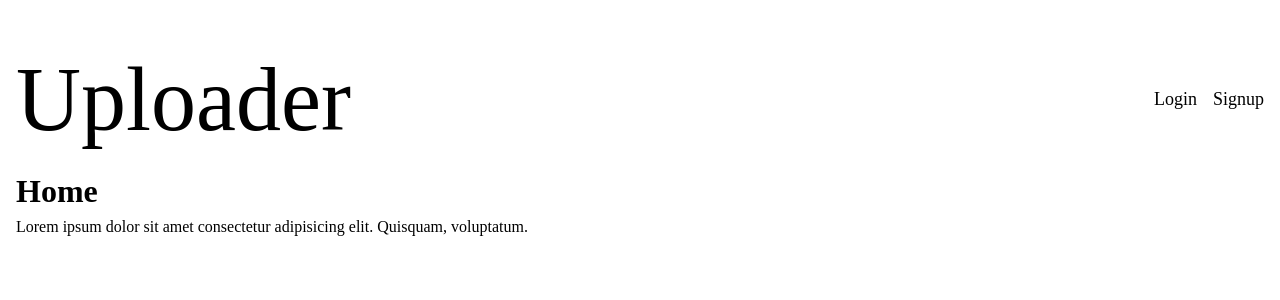
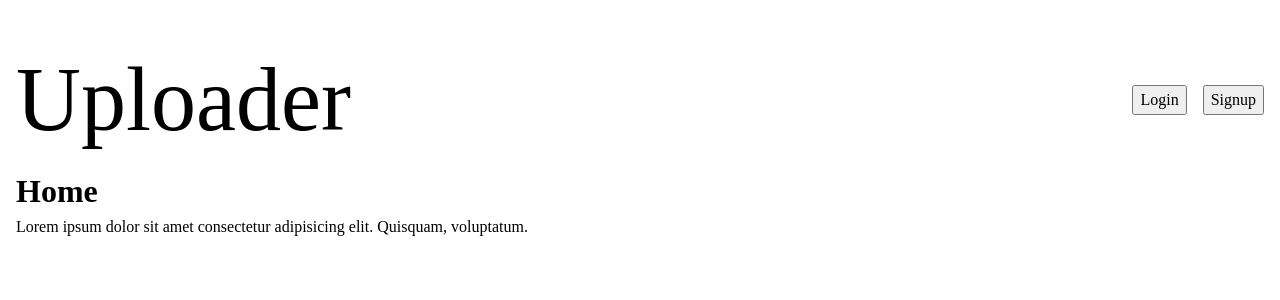
Before and after one commit to Ayoroq/uploader_frontend, a React (Vite) app: page / in a window 1280 px wide. Shown: the top 300 px of the page. Built offline with nearby package versions, Linux system fonts and the light colour scheme; no server answers.

Commit message:
Made changes to the rendering when the user is signed up and the site is loading

```diff
--- a/src/components/Navbar.jsx
+++ b/src/components/Navbar.jsx
@@ -1,8 +1,14 @@
 import { useNavigate } from "react-router";
 import styles from "./Navbar.module.css";
+import {useAuth} from '../context/AuthContext'
 
 export default function Navbar() {
   const navigate = useNavigate();
+  const {user, loading} = useAuth();
+
+  if(loading){
+    return null;
+  }
 
   return (
     <nav className={styles.navbar}>
@@ -10,8 +16,14 @@ export default function Navbar() {
         <p>Uploader</p>
       </div>
       <div className={styles.navbarbuttons}>
-        <button className={`${styles.navbarbutton}`} onClick={() => navigate("/login")}>Login</button>
-        <button className={`${styles.navbarbutton}`} onClick={() => navigate("/signup")}>Signup</button>
+        {user ? (
+          <p>{user.user.username}</p>
+        ) : (
+          <>
+            <button onClick={() => navigate('/login')} className={styles.loginbutton}>Login</button>
+            <button onClick={() => navigate('/signup')} className={styles.signupbutton}>Signup</button>
+          </>
+        )}
       </div>
     </nav>
   );
--- a/src/routes/routes.jsx
+++ b/src/routes/routes.jsx
@@ -9,8 +9,8 @@ import { useAuth } from '../context/AuthContext.jsx';
 import { Navigate } from 'react-router';
 
 function ConditionalHome() {
-    const { user } = useAuth();
-
+    const { user,loading } = useAuth();
+    if (loading) return(null)
     if (user) {
         return <AuthHome />
     } else {
```
